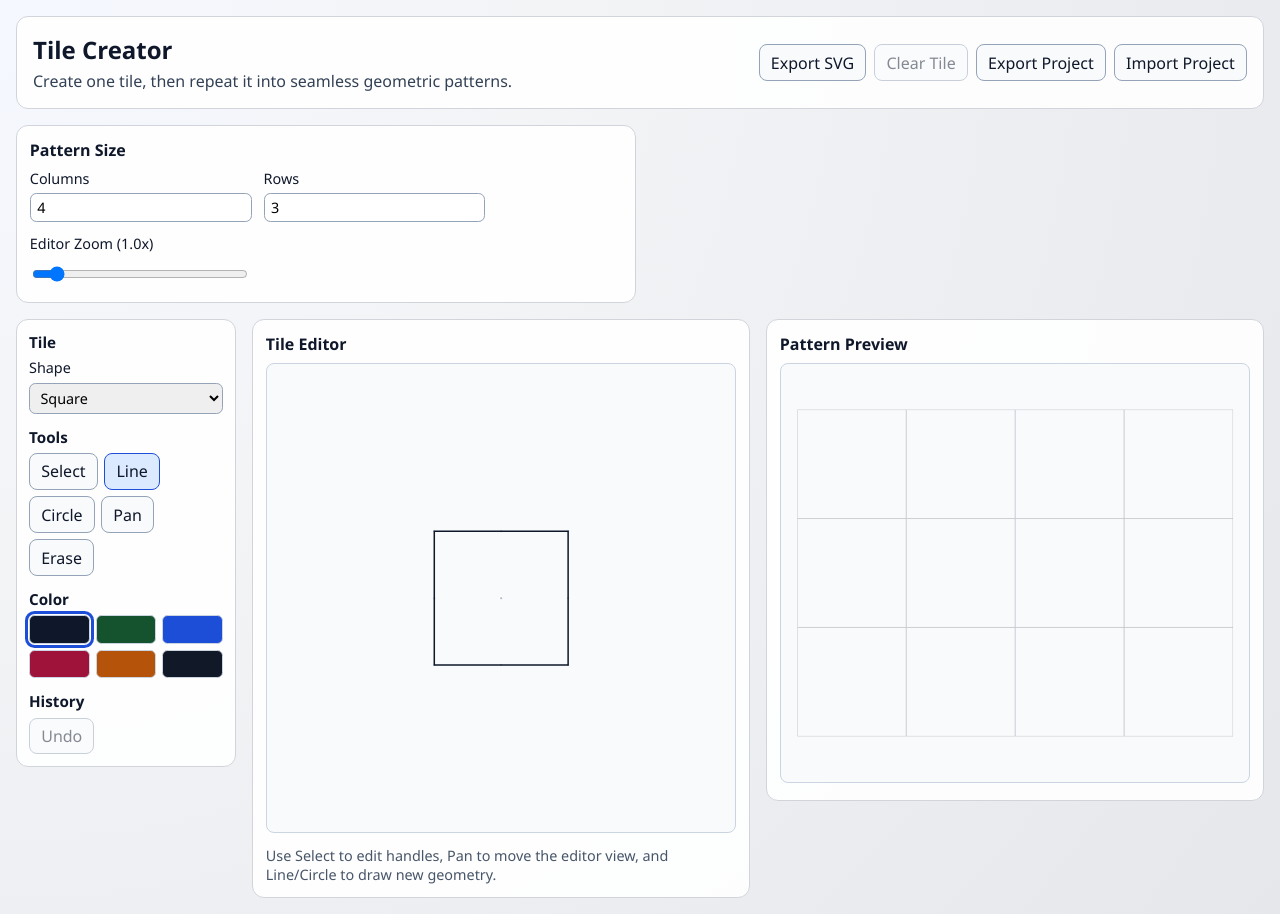
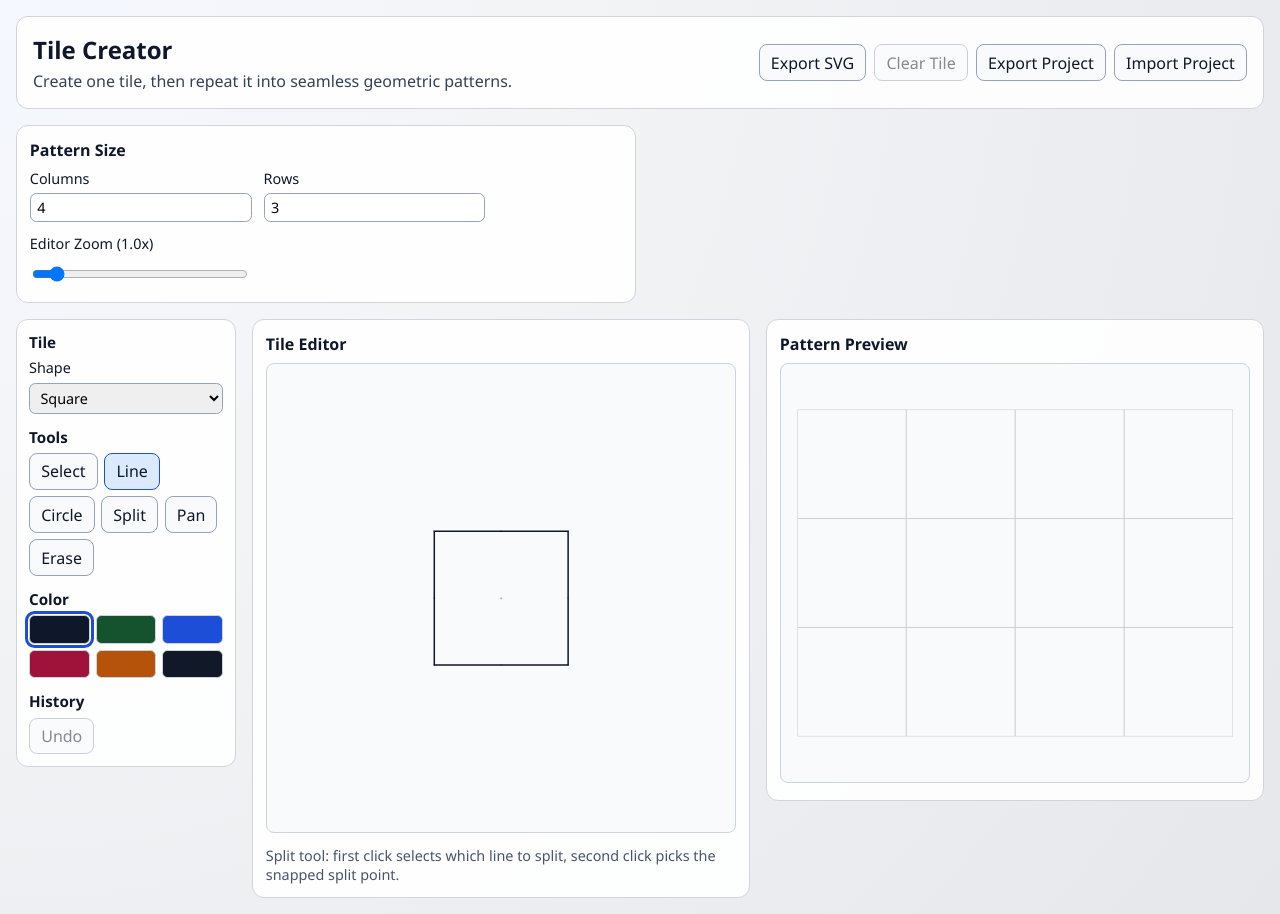
Before and after one commit to handorff/tile-creator, a React (Vite) app: page / in a window 1280 px wide. Built offline with nearby package versions, Linux system fonts and the light colour scheme.

Commit message:
Add split tool and clear tile

```diff
--- a/src/app/App.tsx
+++ b/src/app/App.tsx
@@ -18,6 +18,7 @@ import {
 } from '../state/projectState';
 import type { PatternSize, Primitive, ProjectState, TileShape, Tool } from '../types/model';
 import { downloadText } from '../utils/download';
+import { createId } from '../utils/ids';
 
 interface InitialState {
   project: ProjectState;
@@ -100,6 +101,16 @@ export function App(): JSX.Element {
 
   const erasePrimitive = (id: string): void => {
     dispatch({ type: 'erase-primitive', id });
+  };
+
+  const splitLine = (id: string, point: { x: number; y: number }): void => {
+    dispatch({
+      type: 'split-line',
+      id,
+      point,
+      firstId: createId('line'),
+      secondId: createId('line')
+    });
   };
 
   const clearTile = (): void => {
@@ -248,6 +259,7 @@ export function App(): JSX.Element {
           zoom={editorZoom}
           onAddPrimitive={addPrimitive}
           onUpdatePrimitive={updatePrimitive}
+          onSplitLine={splitLine}
           onErasePrimitive={erasePrimitive}
         />
 
--- a/src/features/editor/EditorCanvas.tsx
+++ b/src/features/editor/EditorCanvas.tsx
@@ -16,7 +16,7 @@ import {
 import { FIXED_STROKE_WIDTH } from '../../state/projectState';
 import type { Point, Primitive, TileConfig, Tool } from '../../types/model';
 import { createId } from '../../utils/ids';
-import { distance } from '../../utils/math';
+import { clamp, distance, dot, subtract } from '../../utils/math';
 import { PrimitiveSvg } from './PrimitiveSvg';
 
 interface EditorCanvasProps {
@@ -27,6 +27,7 @@ interface EditorCanvasProps {
   zoom: number;
   onAddPrimitive: (primitive: Primitive) => void;
   onUpdatePrimitive: (primitive: Primitive) => void;
+  onSplitLine: (id: string, point: Point) => void;
   onErasePrimitive: (id: string) => void;
 }
 
@@ -167,11 +168,50 @@ function applyEditHandle(preview: Primitive, handle: EditHandle, point: Point):
   return preview;
 }
 
+function projectPointToSegment(point: Point, a: Point, b: Point): Point {
+  const ab = subtract(b, a);
+  const ap = subtract(point, a);
+  const denom = dot(ab, ab);
+  if (denom <= 0) {
+    return a;
+  }
+
+  const t = clamp(dot(ap, ab) / denom, 0, 1);
+  return {
+    x: a.x + ab.x * t,
+    y: a.y + ab.y * t
+  };
+}
+
+function distanceToSegment(point: Point, a: Point, b: Point): number {
+  return distance(point, projectPointToSegment(point, a, b));
+}
+
+function findNearestLine(point: Point, primitives: Primitive[], tolerance: number): Primitive | null {
+  let best: Primitive | null = null;
+  let bestDistance = Number.POSITIVE_INFINITY;
+
+  for (const primitive of primitives) {
+    if (primitive.kind !== 'line') {
+      continue;
+    }
+
+    const d = distanceToSegment(point, primitive.a, primitive.b);
+    if (d <= tolerance && d < bestDistance) {
+      best = primitive;
+      bestDistance = d;
+    }
+  }
+
+  return best;
+}
+
 export function EditorCanvas(props: EditorCanvasProps): JSX.Element {
   const [draft, setDraft] = useState<DraftState>(null);
   const [drawing, setDrawing] = useState(false);
   const [selectedId, setSelectedId] = useState<string | null>(null);
   const [editDrag, setEditDrag] = useState<EditDragState | null>(null);
+  const [splitTargetLineId, setSplitTargetLineId] = useState<string | null>(null);
   const [panOffset, setPanOffset] = useState<Point>({ x: 0, y: 0 });
   const [panDrag, setPanDrag] = useState<PanDragState | null>(null);
   const baseViewBox = useMemo(() => viewBoxForTile(props.tile), [props.tile]);
@@ -197,6 +237,17 @@ export function EditorCanvas(props: EditorCanvasProps): JSX.Element {
   }, [props.primitives, selectedId]);
 
   useEffect(() => {
+    if (
+      splitTargetLineId &&
+      !props.primitives.some(
+        (primitive) => primitive.id === splitTargetLineId && primitive.kind === 'line'
+      )
+    ) {
+      setSplitTargetLineId(null);
+    }
+  }, [props.primitives, splitTargetLineId]);
+
+  useEffect(() => {
     if (props.activeTool !== 'select') {
       setSelectedId(null);
       setEditDrag(null);
@@ -206,6 +257,12 @@ export function EditorCanvas(props: EditorCanvasProps): JSX.Element {
   useEffect(() => {
     if (props.activeTool !== 'pan') {
       setPanDrag(null);
+    }
+  }, [props.activeTool]);
+
+  useEffect(() => {
+    if (props.activeTool !== 'split') {
+      setSplitTargetLineId(null);
     }
   }, [props.activeTool]);
 
@@ -222,6 +279,13 @@ export function EditorCanvas(props: EditorCanvasProps): JSX.Element {
   const selectedPrimitive = useMemo(
     () => renderedPrimitives.find((primitive) => primitive.id === selectedId) ?? null,
     [renderedPrimitives, selectedId]
+  );
+  const splitTargetLine = useMemo(
+    () =>
+      renderedPrimitives.find(
+        (primitive) => primitive.id === splitTargetLineId && primitive.kind === 'line'
+      ) ?? null,
+    [renderedPrimitives, splitTargetLineId]
   );
 
   const snapPoints = useMemo(
@@ -301,6 +365,31 @@ export function EditorCanvas(props: EditorCanvasProps): JSX.Element {
         startOffset: panOffset
       });
       event.currentTarget.setPointerCapture(event.pointerId);
+      return;
+    }
+
+    if (props.activeTool === 'split') {
+      const hitLine = findNearestLine(raw, renderedPrimitives, props.tile.size * 0.1);
+      if (!splitTargetLine || splitTargetLine.kind !== 'line') {
+        if (hitLine) {
+          setSplitTargetLineId(hitLine.id);
+        }
+        return;
+      }
+
+      const distanceToTarget = distanceToSegment(raw, splitTargetLine.a, splitTargetLine.b);
+      if (
+        hitLine &&
+        hitLine.id !== splitTargetLine.id &&
+        distanceToTarget > props.tile.size * 0.12
+      ) {
+        setSplitTargetLineId(hitLine.id);
+        return;
+      }
+
+      const snappedPoint = resolvePoint(raw);
+      const splitPoint = projectPointToSegment(snappedPoint, splitTargetLine.a, splitTargetLine.b);
+      props.onSplitLine(splitTargetLine.id, splitPoint);
       return;
     }
 
@@ -520,6 +609,14 @@ export function EditorCanvas(props: EditorCanvasProps): JSX.Element {
           />
         ) : null}
 
+        {props.activeTool === 'split' && splitTargetLine ? (
+          <PrimitiveSvg
+            primitive={splitTargetLine}
+            strokeWidth={FIXED_STROKE_WIDTH * 2}
+            className="split-target-primitive"
+          />
+        ) : null}
+
         {props.activeTool === 'select' && selectedPrimitive && selectedPrimitive.kind === 'line' ? (
           <>
             <circle
@@ -591,7 +688,7 @@ export function EditorCanvas(props: EditorCanvasProps): JSX.Element {
         <path d={tilePath} className="tile-outline" />
       </svg>
       <p className="hint">
-        Use Select to edit handles, Pan to move the editor view, and Line/Circle to draw new geometry.
+        Split tool: first click selects which line to split, second click picks the snapped split point.
       </p>
     </section>
   );
--- a/src/features/editor/Toolbar.tsx
+++ b/src/features/editor/Toolbar.tsx
@@ -16,6 +16,7 @@ const tools: Array<{ id: Tool; label: string }> = [
   { id: 'select', label: 'Select' },
   { id: 'line', label: 'Line' },
   { id: 'circle', label: 'Circle' },
+  { id: 'split', label: 'Split' },
   { id: 'pan', label: 'Pan' },
   { id: 'erase', label: 'Erase' }
 ];
--- a/src/features/persistence/projectStorage.ts
+++ b/src/features/persistence/projectStorage.ts
@@ -56,6 +56,7 @@ function isTool(value: unknown): value is Tool {
     value === 'select' ||
     value === 'line' ||
     value === 'circle' ||
+    value === 'split' ||
     value === 'erase' ||
     value === 'pan'
   );
--- a/src/state/projectState.ts
+++ b/src/state/projectState.ts
@@ -1,4 +1,5 @@
 import type {
+  Point,
   PatternSize,
   Primitive,
   ProjectState,
@@ -6,6 +7,7 @@ import type {
   TileShape,
   Tool
 } from '../types/model';
+import { clamp, distance, dot, subtract } from '../utils/math';
 
 const DEFAULT_TILE_SIZE = 120;
 export const FIXED_STROKE_WIDTH = 2;
@@ -43,6 +45,7 @@ export type ProjectAction =
   | { type: 'set-tile-shape'; shape: TileShape }
   | { type: 'add-primitive'; primitive: Primitive }
   | { type: 'update-primitive'; primitive: Primitive }
+  | { type: 'split-line'; id: string; point: Point; firstId: string; secondId: string }
   | { type: 'erase-primitive'; id: string }
   | { type: 'undo' }
   | { type: 'hydrate'; state: ProjectState }
@@ -136,6 +139,69 @@ function updatePrimitive(state: ProjectState, primitive: Primitive): ProjectStat
   };
 }
 
+function distanceToSegment(point: Point, a: Point, b: Point): number {
+  const ab = subtract(b, a);
+  const ap = subtract(point, a);
+  const denom = dot(ab, ab);
+  if (denom <= 0) {
+    return distance(point, a);
+  }
+
+  const t = clamp(dot(ap, ab) / denom, 0, 1);
+  const projected = { x: a.x + ab.x * t, y: a.y + ab.y * t };
+  return distance(point, projected);
+}
+
+function splitLine(
+  state: ProjectState,
+  id: string,
+  point: Point,
+  firstId: string,
+  secondId: string
+): ProjectState {
+  const index = state.primitives.findIndex((primitive) => primitive.id === id);
+  if (index < 0) {
+    return state;
+  }
+
+  const candidate = state.primitives[index];
+  if (candidate.kind !== 'line') {
+    return state;
+  }
+
+  if (distanceToSegment(point, candidate.a, candidate.b) > 1) {
+    return state;
+  }
+
+  if (distance(point, candidate.a) <= 1 || distance(point, candidate.b) <= 1) {
+    return state;
+  }
+
+  const next = withHistory(state);
+  const first: Primitive = {
+    id: firstId,
+    kind: 'line',
+    a: candidate.a,
+    b: point,
+    color: candidate.color
+  };
+  const second: Primitive = {
+    id: secondId,
+    kind: 'line',
+    a: point,
+    b: candidate.b,
+    color: candidate.color
+  };
+
+  const updated = [...state.primitives];
+  updated.splice(index, 1, first, second);
+
+  return {
+    ...next,
+    primitives: updated
+  };
+}
+
 function undo(state: ProjectState): ProjectState {
   if (state.history.past.length === 0) {
     return state;
@@ -171,6 +237,8 @@ export function projectReducer(state: ProjectState, action: ProjectAction): Proj
       return addPrimitive(state, action.primitive);
     case 'update-primitive':
       return updatePrimitive(state, action.primitive);
+    case 'split-line':
+      return splitLine(state, action.id, action.point, action.firstId, action.secondId);
     case 'erase-primitive':
       return erasePrimitive(state, action.id);
     case 'undo':
--- a/src/styles.css
+++ b/src/styles.css
@@ -192,6 +192,11 @@ button.active {
   stroke-dasharray: 4 3;
 }
 
+.split-target-primitive {
+  stroke: #f59e0b;
+  stroke-dasharray: 6 3;
+}
+
 .edit-handle {
   fill: #f8fafc;
   stroke: #0284c7;
--- a/src/types/model.ts
+++ b/src/types/model.ts
@@ -1,6 +1,6 @@
 export type TileShape = 'square' | 'hex-pointy';
 
-export type Tool = 'select' | 'line' | 'circle' | 'erase' | 'pan';
+export type Tool = 'select' | 'line' | 'circle' | 'split' | 'erase' | 'pan';
 
 export interface Point {
   x: number;
```
Also changed, not shown: 1 other file (tests, documents, lock files or other folders).
